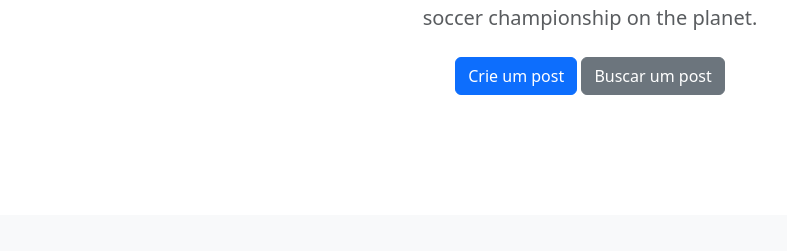
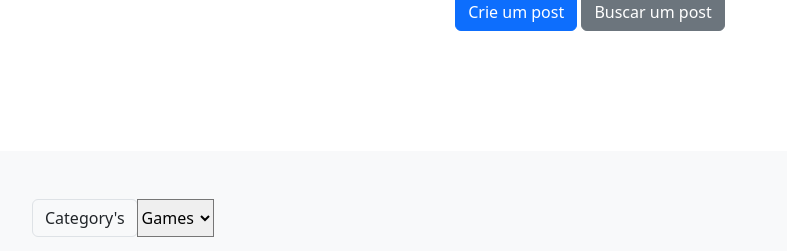
Before and after one commit to ViniciusReisch/Blog-DjangoProject, a Django app: page / in a window 1280 px wide. Shown: the part 542-793 px from the top of the page, without its empty margins (50-837 px from the left). Run offline with Django 4.2, Linux system fonts and the light colour scheme; data comes from the database, SQL or seed files in the repository; some libraries are stand-ins or nearby versions.

Commit message:
Update code from website filters

```diff
--- a/blogProject/copa/templates/copa/index.html
+++ b/blogProject/copa/templates/copa/index.html
@@ -73,7 +73,6 @@
         <img src="assets/world-cup.png" width="7%" style="padding-right: 10px">
         <strong>Qatar World Cup</strong>
       </a>
-      {% include 'copa/static/partials/_nav.html' %}
   </div>
 </header>
 <main>
@@ -95,20 +94,21 @@
 
 <div class="album py-5 bg-light">
     <div class="container">
+      {% include 'copa/static/partials/_nav.html' %}
         <div class="row row-cols-1 row-cols-sm-2 row-cols-md-3 g-3">
           {%for post in posts%}
           <div class="col">
             <div class="card shadow-sm">
               <img src="{{post.image}}">
               <div class="card-body">
-                <strong> {{post.title}} </strong>
+                 <h5> <strong>{{post.title}}</strong> </h5>
                 <p class="card-text">{{post.description|truncatewords:20}}</p>
                 <div class="d-flex justify-content-between align-items-center">
                   <div class="btn-group">
                     <button type="button" class="btn btn-sm btn-outline-secondary"> <a href="{{post.id}}">  View </a></button>
                     <button type="button" class="btn btn-sm btn-outline-secondary">Edit</button>
                   </div>
-                  <small class="text-muted">{{post.date}}</small>
+                  <small class="text-muted">{{post.category}} - {{post.date}}</small>
                 </div>
               </div>
             </div>
--- a/blogProject/copa/templates/copa/make_post.html
+++ b/blogProject/copa/templates/copa/make_post.html
@@ -102,7 +102,6 @@
     </style>
 </head>
 <body>
-{% include 'copa/static/partials/_nav.html' %}
 
 <form action="." method="POST">
     {%csrf_token%}
--- a/blogProject/copa/templates/copa/static/partials/_nav.html
+++ b/blogProject/copa/templates/copa/static/partials/_nav.html
@@ -1,8 +1,10 @@
-<nav id='menu'>
-  <ul>
-    <li><a href='/'>All</a></li>
-    <li><a href='/news/'>News</a></li>
-    <li><a href='/games/'>Games</a></li>
-    <li><a href='/players/'>Players</a></li>
-  </ul>
-</nav>
+<div class="input-group mb-3">
+  <div class="input-group-prepend">
+    <label class="input-group-text" for="inputGroupSelect01">Category's</label>
+  </div>
+  <select class="custom-select" id="inputGroupSelect01">
+   <a href="/games/"> <option value="1">  Games </option> </a>
+   <a href="/news/"> <option value="2">  News  </option> </a>
+   <a href="/players/"> <option value="3">  Players </option> </a>
+  </select>
+</div>
```
